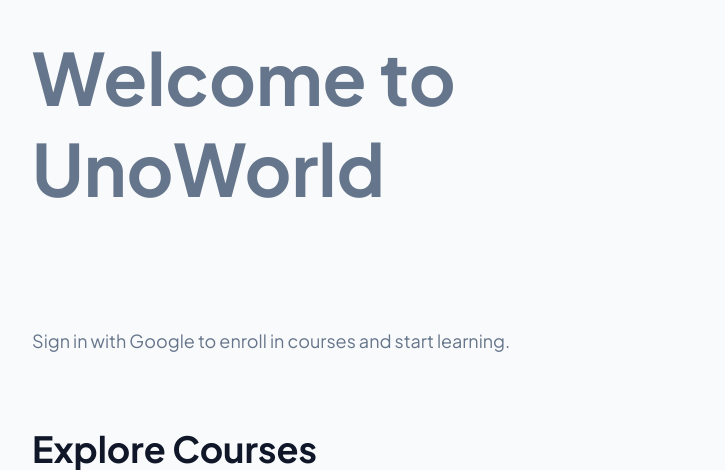
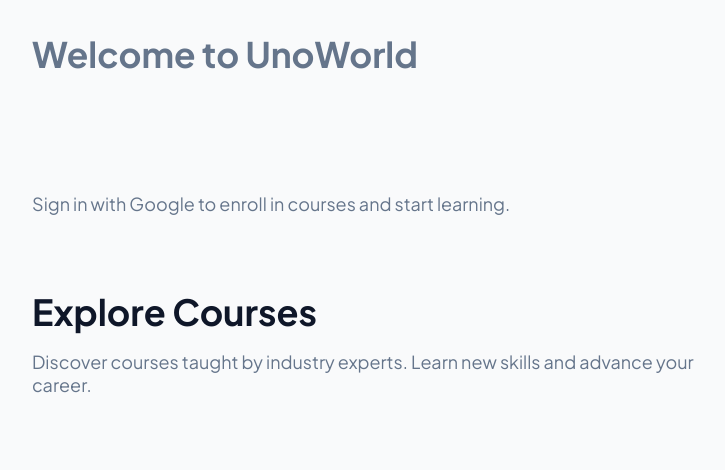
Before and after one commit to heres-riya/unoworld, a Flask app: page /dashboard in a window 1280 px wide. Shown: the part 65-535 px from the top of the page, without its empty margins (0-725 px from the left). Run offline with Flask 3, Linux system fonts and the light colour scheme; data that the repository does not hold is empty; some libraries are stand-ins or nearby versions.

Commit message:
font size

```diff
--- a/templates/portal.html
+++ b/templates/portal.html
@@ -28,7 +28,7 @@
 
 <!-- Header -->
   <div style="margin-bottom: 3rem;">
-    <p style="color: hsl(var(--muted-foreground)); font-size: 4.5rem; max-width: 42rem; margin-bottom: 2rem;" >
+    <p style="color: hsl(var(--muted-foreground)); font-size: 2.2rem; max-width: 42rem; margin-bottom: 2rem;" >
       <b>
         {% if student %}
           Welcome, {{ student.name }}
```
